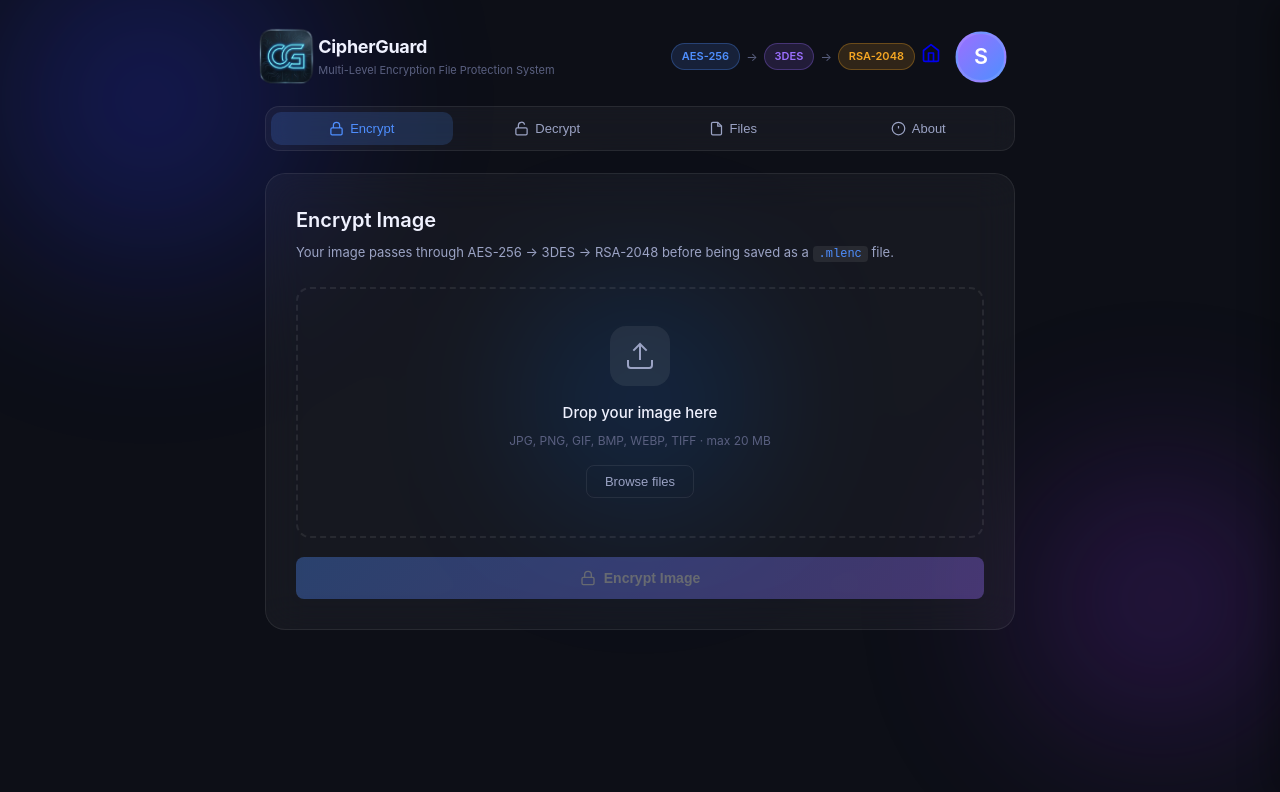
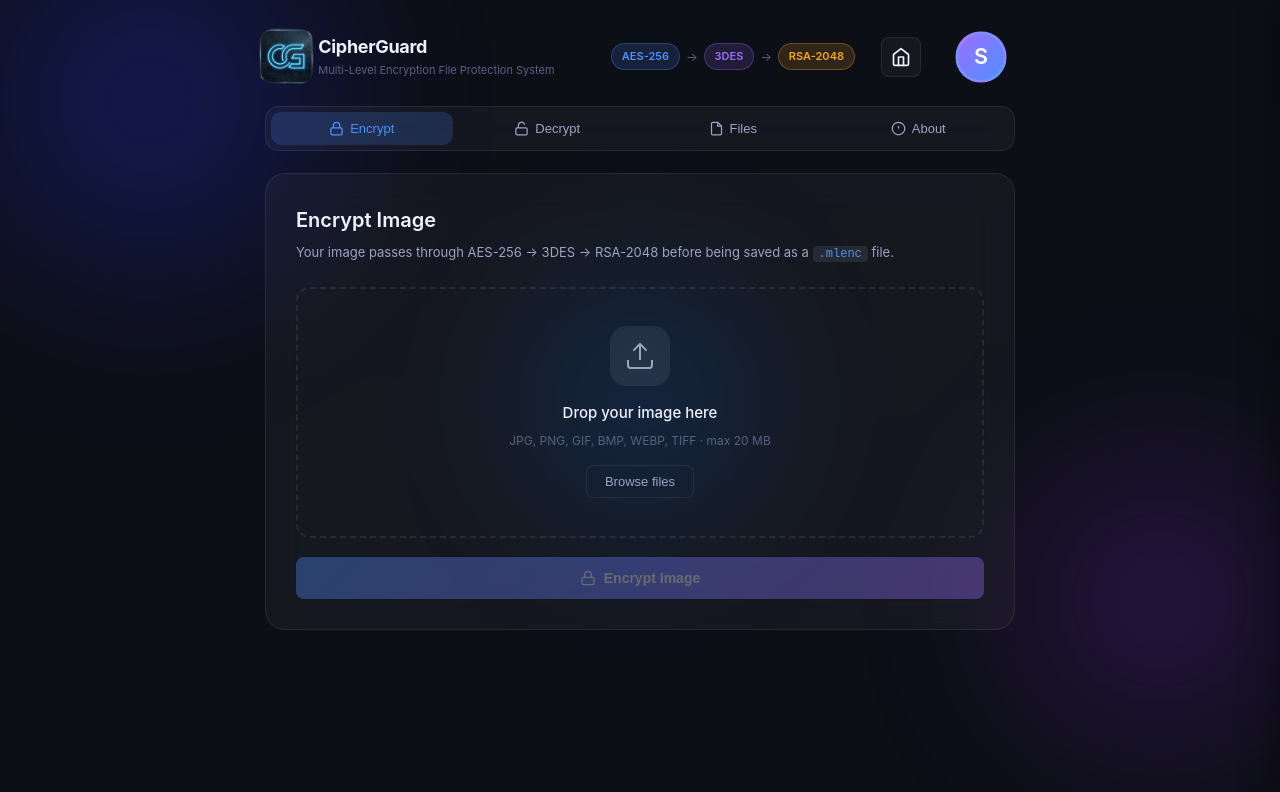
Before and after one commit to Jitheshkumar08/CipherGuard, a website: page frontend/index.html in a window 1280 px wide. Drawn offline with Linux system fonts and the light colour scheme; no server answers; sample sign-in values are in the browser's storage.

Commit message:
feat: add styling for home button with hover and active states

```diff
--- a/frontend/css/style.css
+++ b/frontend/css/style.css
@@ -167,6 +167,37 @@ body {
 .layer-sep {
   color: var(--text-3);
   font-size: 12px;
+}
+
+/* ── Home Button ── */
+.home-btn {
+  display: flex;
+  align-items: center;
+  justify-content: center;
+  width: 40px;
+  height: 40px;
+  margin: 0 20px;
+  border-radius: var(--radius-sm);
+  background: var(--glass-bg);
+  border: 1px solid var(--glass-border);
+  color: var(--text-1);
+  cursor: pointer;
+  transition: all 0.2s var(--ease);
+  text-decoration: none;
+  flex-shrink: 0;
+}
+
+
+
+.home-btn:hover {
+  background: var(--glass-hover);
+  border-color: rgba(255, 255, 255, 0.12);
+  color: var(--blue);
+  transform: scale(1.05);
+}
+
+.home-btn:active {
+  transform: scale(0.95);
 }
 
 /* ── Nav ── */
```
